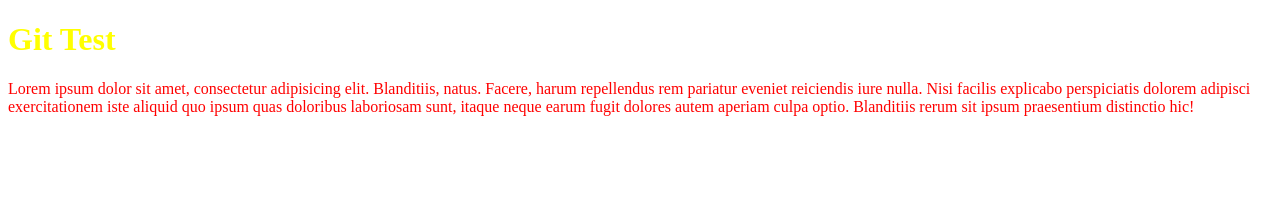
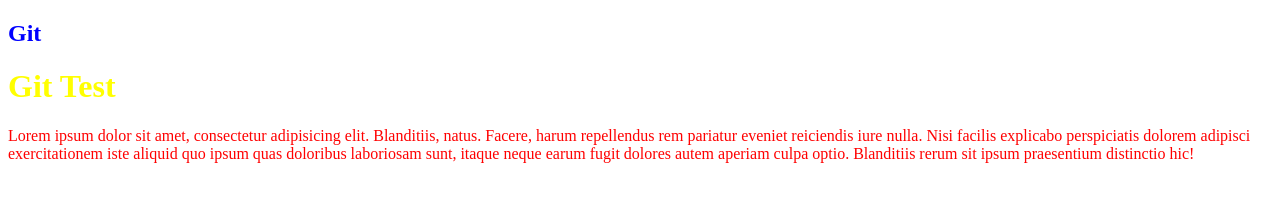
Before and after one commit to JimmyChung2/Git-Test2, a plain HTML site: page index.html in a window 1280 px wide. Drawn offline with Linux system fonts and the light colour scheme.

Commit message:
updated  index.html file

```diff
--- a/assets/css/style.css
+++ b/assets/css/style.css
@@ -5,3 +5,6 @@ h1 {
 p {
     color: red;
 }
+h2 {
+    color: blue;
+}
--- a/index.html
+++ b/index.html
@@ -8,6 +8,7 @@
     <link rel="stylesheet" href="./assets/css/style.css">
 </head>
 <body>
+    <h2>Git</h2>
     <h1>Git Test</h1>
     <p>Lorem ipsum dolor sit amet, consectetur adipisicing elit. Blanditiis, natus. Facere, harum repellendus rem pariatur eveniet reiciendis iure nulla. Nisi facilis explicabo perspiciatis dolorem adipisci exercitationem iste aliquid quo ipsum quas doloribus laboriosam sunt, itaque neque earum fugit dolores autem aperiam culpa optio. Blanditiis rerum sit ipsum praesentium distinctio hic!</p>
 </body>
```
